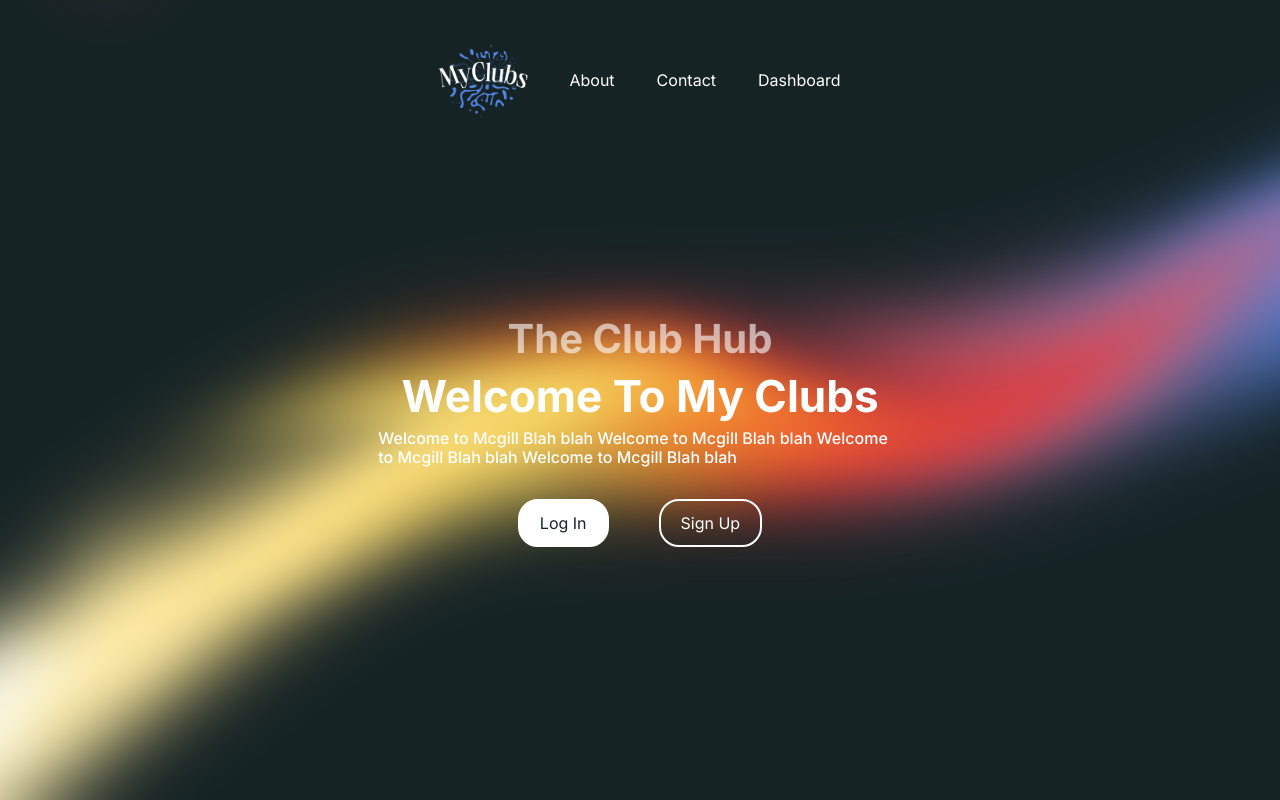
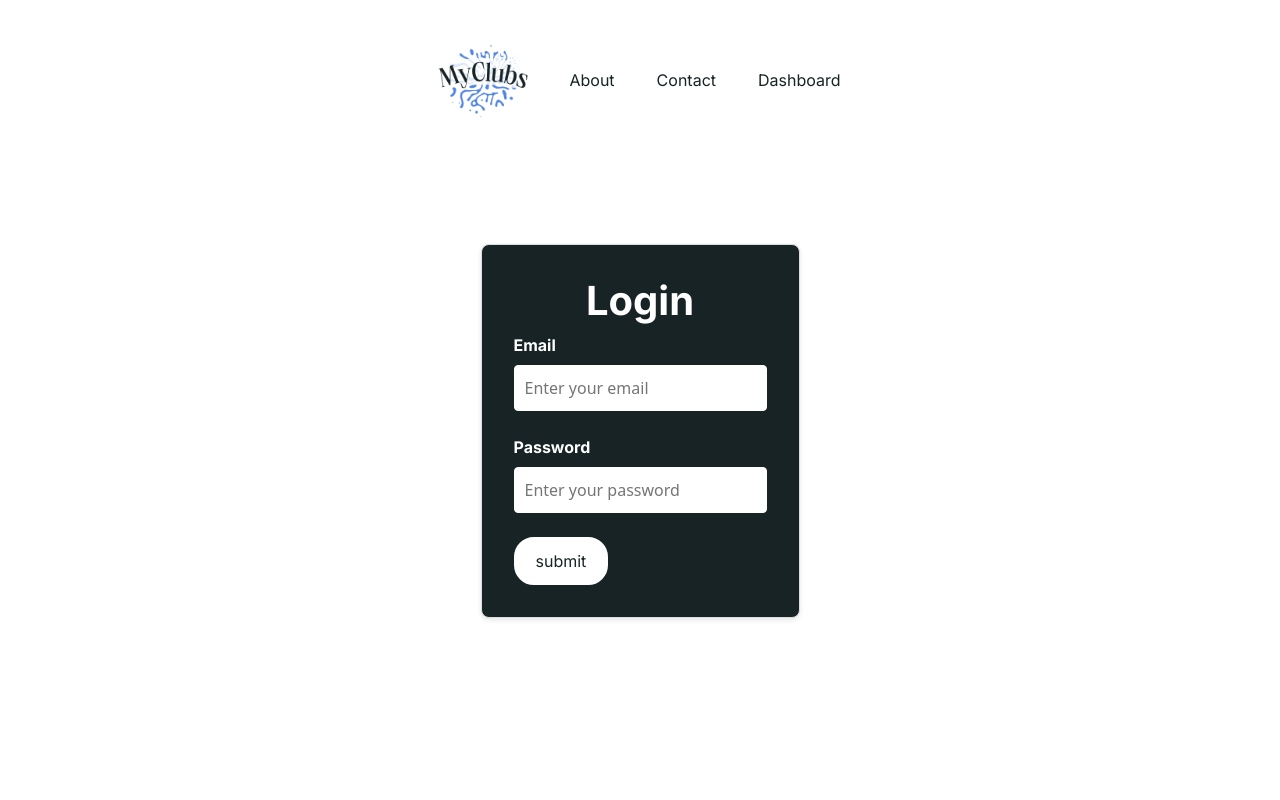
Before and after one commit to HoldenFolk/club-connect, a React (Create React App) app: page /contact in a window 1280 px wide. Before the commit this address led to /. Built offline with nearby package versions, Linux system fonts and the light colour scheme.

Commit message:
Dynamic colour added to LandingPageHeader

```diff
--- /dev/null
+++ b/src/components/molecule/ContactForm.jsx
@@ -0,0 +1,87 @@
+import React from 'react';
+import styled from 'styled-components';
+import { useForm } from 'react-hook-form';
+import TextField from '../atomic/TextField';
+import Button from '../atomic/Button';
+
+const ContactForm = () => {
+  const {
+    register,
+    handleSubmit,
+    formState: { errors, isSubmitting },
+  } = useForm();
+
+  // TODO: Add form submission logic to API here
+  const onSubmit = (e) => {
+    console.log(e);
+  };
+
+  return (
+    <FormWrapper>
+      <form onSubmit={handleSubmit(onSubmit)}>
+        <FormHeader>Login</FormHeader>
+        <TextField
+          label="Email"
+          name="email"
+          register={register}
+          errors={errors}
+          type="email"
+          placeholder="Enter your email"
+          validation={{
+            required: 'Email is required',
+            pattern: {
+              value: /^[a-zA-Z0-9._%+-]+@[a-zA-Z0-9.-]+\.[a-zA-Z]{2,4}$/,
+              message: 'Invalid email address',
+            },
+          }}
+        />
+        <TextField
+          label="Password"
+          name="password"
+          register={register}
+          errors={errors}
+          type="password"
+          placeholder="Enter your password"
+          validation={{
+            required: 'Password is required',
+            minLength: {
+              value: 6,
+              message: 'Password must be at least 6 characters',
+            },
+          }}
+        />
+        <Button
+          type="submit"
+          disabled={isSubmitting}
+          variant="fill"
+          text="submit"
+        >
+          {isSubmitting ? 'Logging in...' : 'Login'}
+        </Button>
+      </form>
+    </FormWrapper>
+  );
+};
+
+export default ContactForm;
+
+const FormHeader = styled.h1`
+  color: ${({ theme }) => theme.colors.white};
+  font-family: ${({ theme }) => theme.fonts.primary};
+  font-size: 2.5rem;
+  font-weight: bold;
+  text-align: center;
+`;
+
+const FormWrapper = styled.div`
+  display: flex;
+  justify-content: center;
+  align-items: center;
+  max-width: 400px;
+  margin-top: 2rem;
+  padding: 2rem;
+  border: 1px solid #ddd;
+  border-radius: 8px;
+  box-shadow: 0 2px 5px rgba(0, 0, 0, 0.1);
+  background-color: ${({ theme }) => theme.colors.fourth};
+`;
--- a/src/components/molecule/LandingPageHeader.jsx
+++ b/src/components/molecule/LandingPageHeader.jsx
@@ -4,15 +4,15 @@ import Logo from '../atomic/Logo';
 import ClickableText from '../atomic/ClickableText';
 import { useNavigate } from 'react-router-dom';
 
-const LandingPageHeader = () => {
+const LandingPageHeader = ({variant = 'light'}) => {
   const navigate = useNavigate();
-
+  const LogoVariant = (variant == 'light') ? 'white' : 'dark';
   return (
     <HorizontalHeader>
-      <Logo variant="white" height={100} />
-      <ClickableText text="About" onClick={() => navigate('/about')} />
-      <ClickableText text="Contact" onClick={() => navigate('/contact')} />
-      <ClickableText text="Dashboard" onClick={() => navigate('/dashboard')} />
+      <Logo variant={LogoVariant}  height={100} />
+      <ClickableText text="About" variant ={variant} onClick={() => navigate('/about')} />
+      <ClickableText text="Contact" variant ={variant} onClick={() => navigate('/contact')} />
+      <ClickableText text="Dashboard" variant ={variant} onClick={() => navigate('/dashboard')} />
     </HorizontalHeader>
   );
 };
--- a/src/components/organism/NavigationRouter.jsx
+++ b/src/components/organism/NavigationRouter.jsx
@@ -9,6 +9,7 @@ import { LandingPage } from './screens/LandingPage';
 import { Dashboard } from './screens/Dashboard';
 import { LoginPage } from './screens/LoginPage';
 import { About } from './screens/About';
+import { Contact } from './screens/Contact';
 
 const NavigationRouter = () => {
   return (
@@ -19,7 +20,8 @@ const NavigationRouter = () => {
         <Route path="/dashboard" element={<Dashboard />} />
         <Route path="/login" element={<LoginPage />} />
         <Route path="/signup" element={<LoginPage />} />
-		<Route path = "/about" element = {<About/>}/>
+		    <Route path = "/about" element = {<About/>}/>
+        <Route path = "/contact" element = {<Contact/>}/>
       </Routes>
     </Router>
   );
--- a/src/components/organism/screens/About.jsx
+++ b/src/components/organism/screens/About.jsx
@@ -10,7 +10,7 @@ import AboutUs from '../../molecule/AboutUs';
 export const About = () => {
 	return (
 		<PageTemplate>
-            <LandingPageHeader>
+            <LandingPageHeader variant='dark'>
             </LandingPageHeader>
             <CenterContainer>
                     <AboutUs>
--- /dev/null
+++ b/src/components/organism/screens/Contact.jsx
@@ -0,0 +1,29 @@
+import React from 'react';
+import { PageTemplate } from '../../template/index';
+import ContactForm from '../../molecule/ContactForm';
+import styled from 'styled-components';
+import LandingPageHeader from '../../molecule/LandingPageHeader';
+
+export const Contact = () => {
+  return (
+    <PageTemplate>
+        <LandingPageHeader variant = 'black'>
+        </LandingPageHeader>
+        <FormDiv>
+            <ContactForm>
+            </ContactForm>
+        </FormDiv>
+    </PageTemplate>
+  );
+};
+
+
+const FormDiv = styled.div`
+  display: flex;
+  justify-content: center;
+  align-items: center;
+  flex-direction: column;
+  flex-grow: 1;
+  width: 100%;
+  margin-bottom: 100px;
+`;
--- a/src/components/organism/screens/Dashboard.jsx
+++ b/src/components/organism/screens/Dashboard.jsx
@@ -2,7 +2,7 @@ import React from 'react';
 import { PageTemplate } from '../../template/index';
 import VerticalSidebar from '../../molecule/VerticalSidebar';
 
-// Ladning Page Screen Component
+
 export const Dashboard = () => {
   return (
     <PageTemplate>
```
